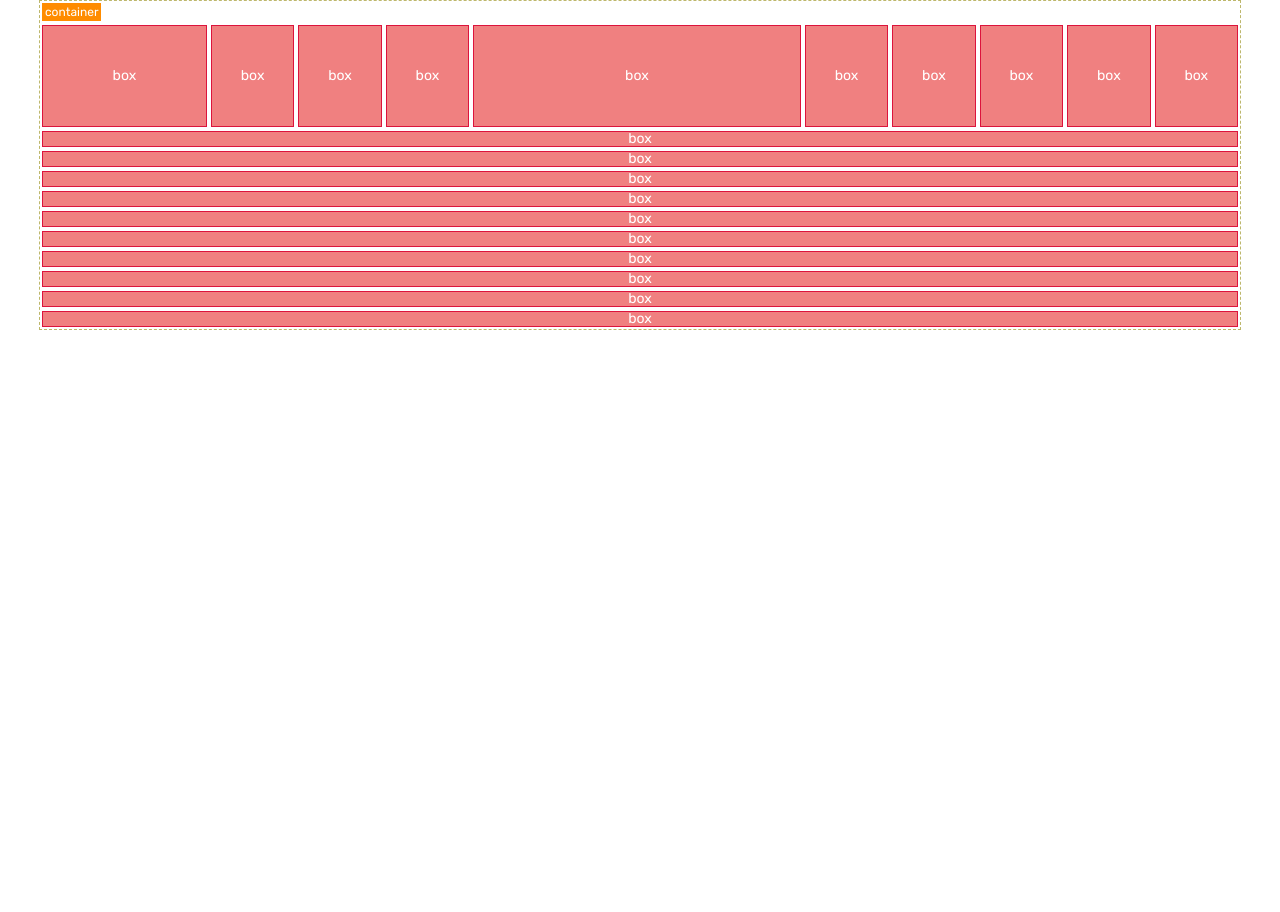
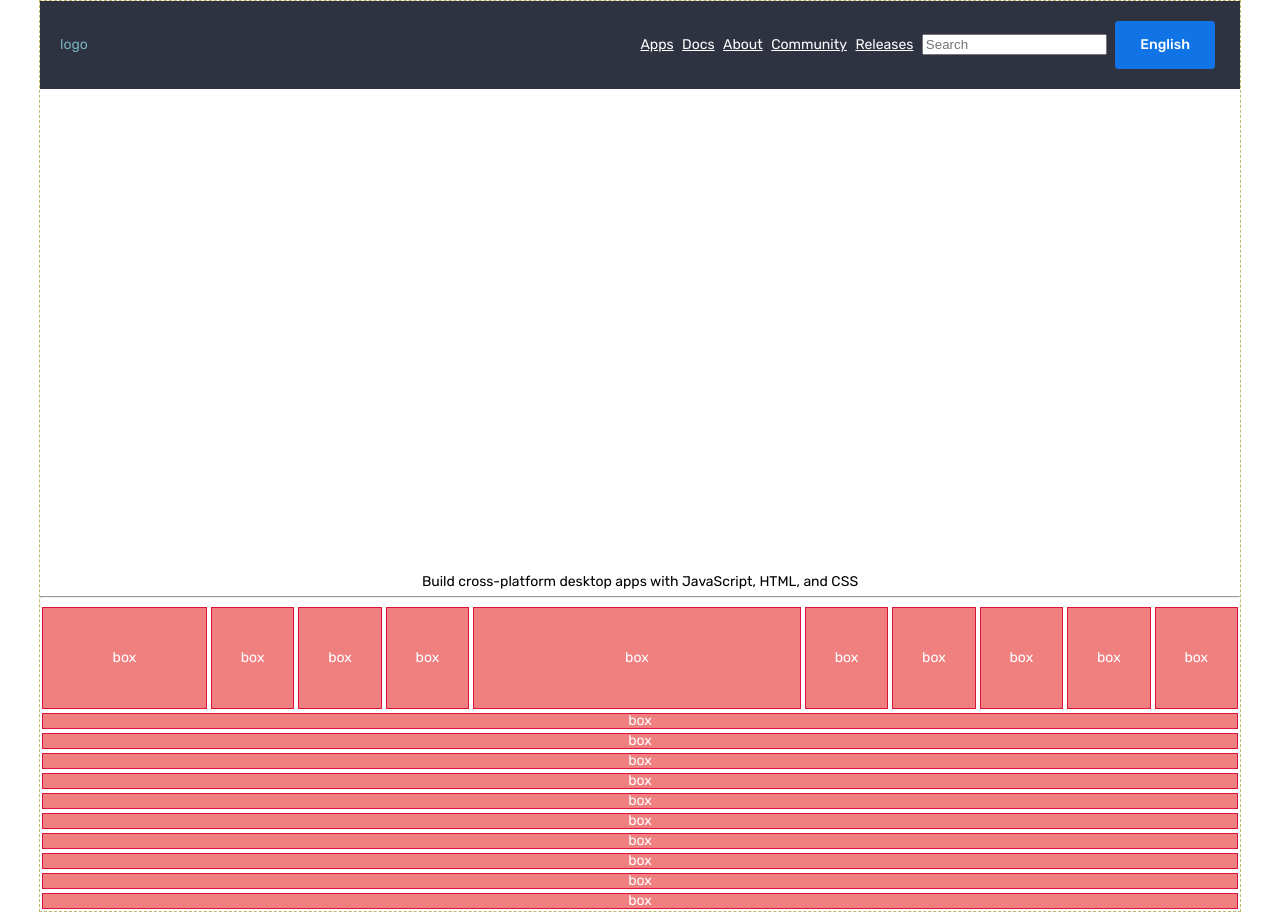
Before and after one commit to chavdar-ang/proto-type, a website: page index.html in a window 1280 px wide. Before the commit the page ends 800 px from the top, so only its background shows below. Drawn offline with Linux system fonts and the light colour scheme.

Commit message:
Concept improvements.

```diff
--- a/index.html
+++ b/index.html
@@ -9,7 +9,30 @@
 </head>
 
 <body>
-    <div class="container labeled">
+    <div class="container">
+        <!-- NAV -->
+        <div class="navbar split align bg">
+            <div class="c">
+                logo
+            </div>
+            <div class="c2 end">
+                <ul class="nav">
+                    <li><a href="#">Apps</a></li>
+                    <li><a href="#">Docs</a></li>
+                    <li><a href="#">About</a></li>
+                    <li><a href="#">Community</a></li>
+                    <li><a href="#">Releases</a></li>
+                    <li><input type="text" placeholder="Search"></li>
+                    <li><div class="btn">English</div></li>
+                </ul>
+            </div>
+        </div>
+
+        <!-- Hero -->
+        <div class="hero flex center push">
+            <h1>Build cross-platform desktop apps with JavaScript, HTML, and CSS</h1>
+        </div>
+        <hr>
         <!-- SPLIT -->
         <div class="split">
             <div class="box c2"></div>
--- a/scss/_flex.scss
+++ b/scss/_flex.scss
@@ -18,24 +18,75 @@
 .split {
     display: flex;
 
+    > div {
+        display: flex;
+    }
+
     &.reverse {
         flex-direction: row-reverse;
     }
+
+    &.align,
+    .align {
+        align-items: center;
+    }
+
+    &.end,
+    .end {
+        justify-content: flex-end;
+    }
+    &.center,
+    .center {
+        justify-content: center;
+    }
 }
 
+.flex {
+    display: flex;
+    &.push {
+        align-items: flex-end;
+    }
+
+    &.pull {
+        align-items: flex-start;
+    }
+
+    &.align {
+        align-items: center;
+    }
+
+    &.center {
+        justify-content: center;
+    }
+}
 
 /* STACK */
 .stack {
     display: flex;
+
     flex-direction: column;
+
     &.reverse {
         flex-direction: column-reverse;
     }
 }
 
 /* Rows & columns */
-.c1 { flex: 1; }
-.c2 { flex: 2; }
-.c3 { flex: 3; }
-.c4 { flex: 4; }
-.c5 { flex: 5; }
+.c {
+    flex: auto;
+}
+.c1 {
+    flex: 1;
+}
+.c2 {
+    flex: 2;
+}
+.c3 {
+    flex: 3;
+}
+.c4 {
+    flex: 4;
+}
+.c5 {
+    flex: 5;
+}
--- a/scss/base.scss
+++ b/scss/base.scss
@@ -10,27 +10,39 @@ body {
   border: 1px dashed darkkhaki;
   margin: 0 auto;
   max-width: 1200px;
-  &::before {
-    content: "container";
-  }
 }
 
-.labeled {
-  &::before {
-    background-color: darkorange;
-    color: white;
-    padding: 3px;
-    margin: 2px 0 2px 2px;
-    display: inline-block;
-    font-size: 12px;
-  }
+// .labeled {
+//   &::before {
+//     background-color: darkorange;
+//     color: white;
+//     padding: 3px;
+//     margin: 2px 0 2px 2px;
+//     display: inline-block;
+//     font-size: 12px;
+//   }
+// }
+
+.bg {
+  color: #74b1be;
+  background-color: #2f3241;
 }
 
 .bg-alt {
   background-color: #f4f5f7;
 }
 
-.nav > li {
-  display: inline-block;
-  margin-right: 5px;
+.navbar {
+  padding: 20px;
 }
+.nav {
+  a { color: white; }
+  > li {
+    display: inline-block;
+    margin-right: 5px;
+  }
+}
+
+.hero {
+  height: 500px;
+}
```
Also changed, not shown: css/app.css.
